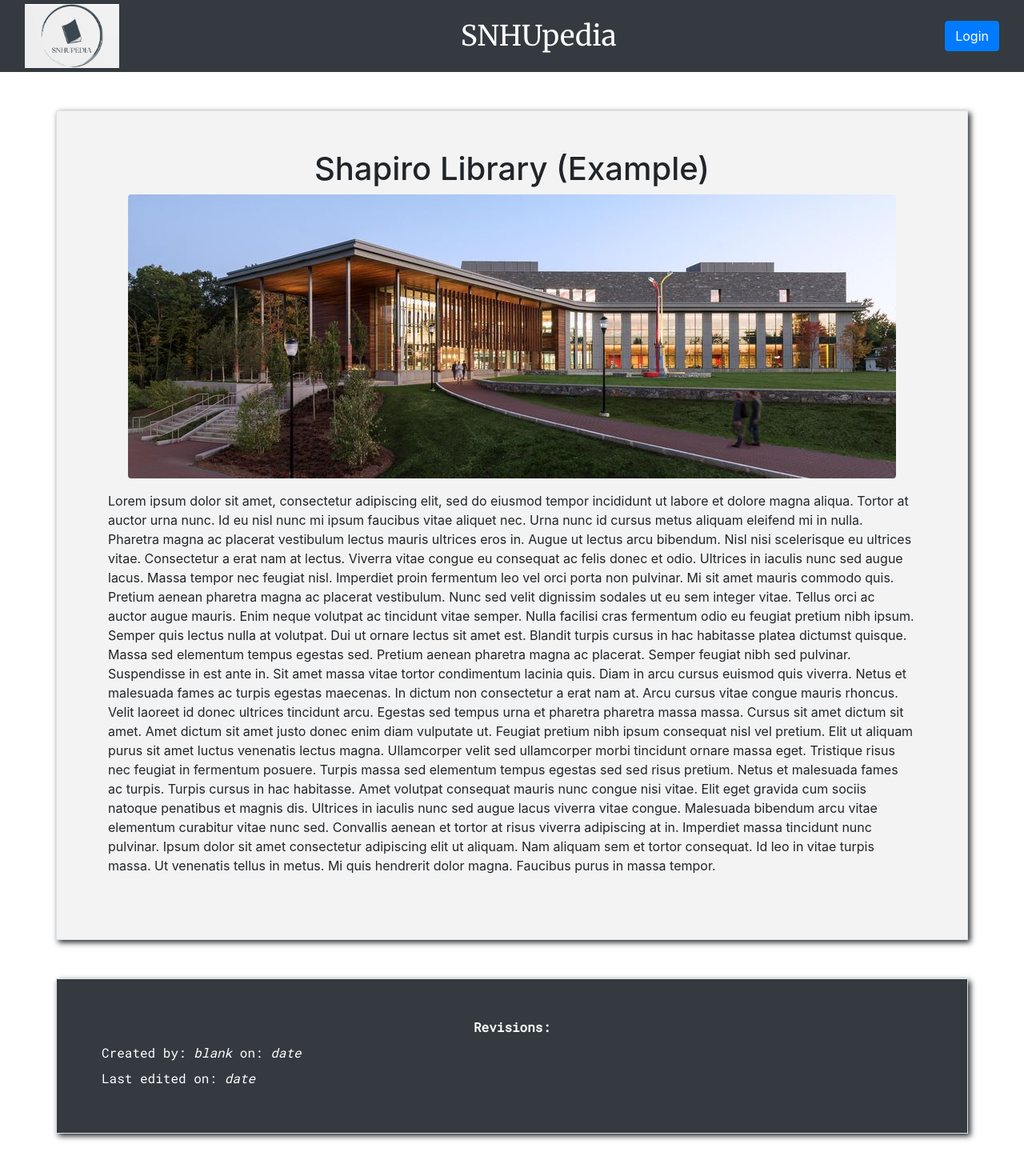
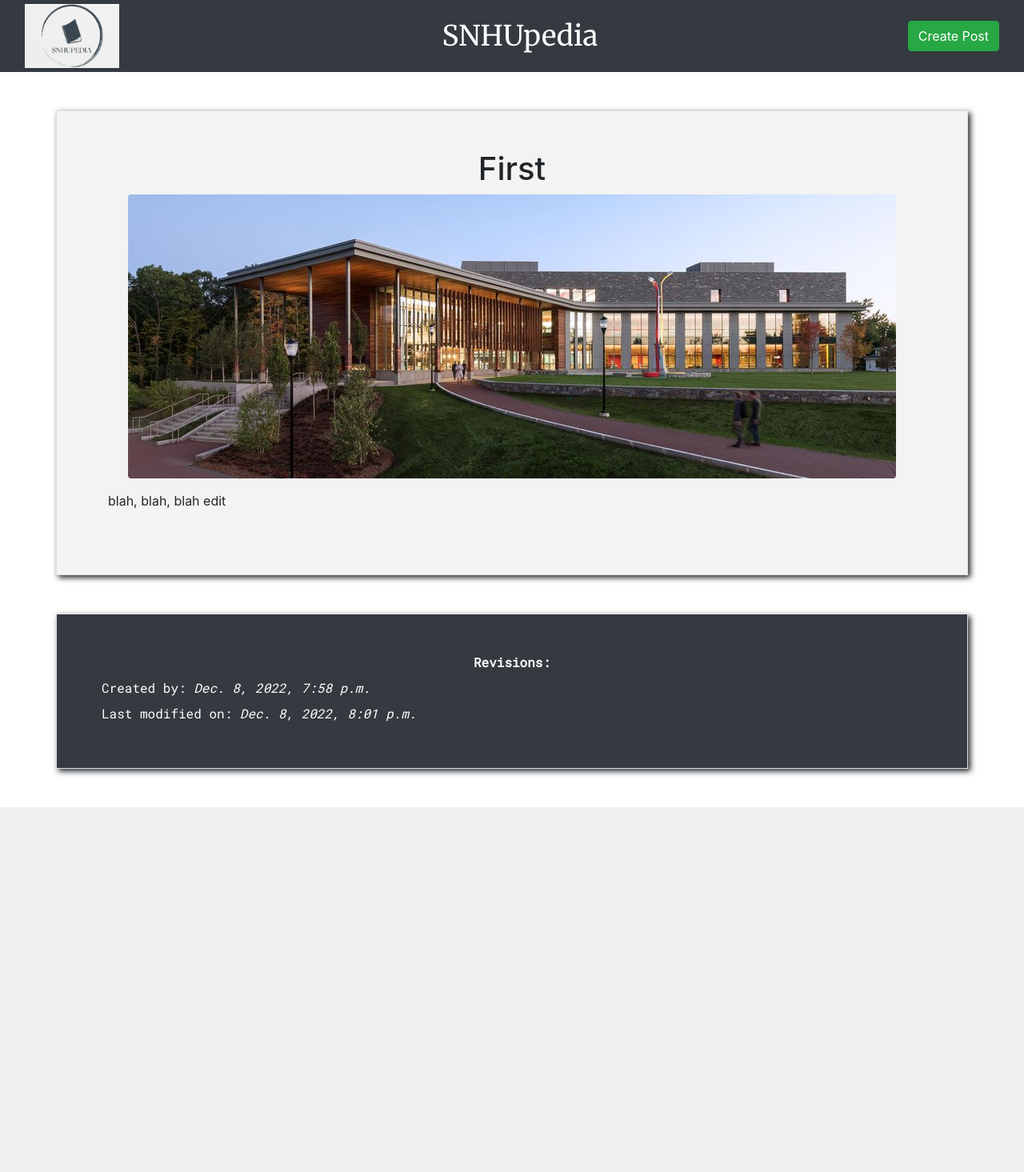
Before and after one commit to SNHU-CETA-CIT-CS/final-project-teamone, a Django app: page /post/1/ in a window 1280 px wide. Shown: the whole page at 80% size. After the commit the page ends 1009 px from the top, so only its background shows below. Run offline with Django 4.2, Linux system fonts and the light colour scheme; data comes from the database, SQL or seed files in the repository.

Commit message:
Rewrite articleDetailView.html to be dynamic
Rewrite articleDetailView.html to include dynamic Django elements

```diff
--- a/templates/articleDetailView.html
+++ b/templates/articleDetailView.html
@@ -1,79 +1,20 @@
 <!DOCTYPE html>
 <html lang="en">
-<head>
-    <meta charset="UTF-8">
+{% extends "snhupediabase.html" %}
 
-    <!-- bootstrap stuff -->
-    <meta name="viewport" content="width=device-width, initial-scale=1">
-    <meta http-equiv="X-UA-Compatible" content="ie=edge">
-    <link rel="stylesheet" href="https://cdn.jsdelivr.net/npm/bootstrap@4.0.0/dist/css/bootstrap.min.css" integrity="sha384-Gn5384xqQ1aoWXA+058RXPxPg6fy4IWvTNh0E263XmFcJlSAwiGgFAW/dAiS6JXm" crossorigin="anonymous">
-
-    <!-- from Google APIs used for title font -->
-    <link rel="preconnect" href="https://fonts.googleapis.com"><link rel="preconnect" href="https://fonts.gstatic.com" crossorigin>
-    <link href="https://fonts.googleapis.com/css2?family=Merriweather&display=swap" rel="stylesheet">
-
-    <!-- for monospace font -->
-    <link href="https://fonts.googleapis.com/css2?family=Roboto+Mono&display=swap" rel="stylesheet">
-
-    <!-- personal stylesheet for minor tweaks -->
-    <link rel="stylesheet" href="/static/css/snhupediaTheme.css">
-    <title>SNHUpedia - Article Example</title>
-</head>
-<body>
-    <!-- The website navbar/title bar -->
-        <div class="navbar bg-dark p-0 text-white">
-        <div class="container-fluid">
-                <!-- logo image -->
-                <img class=" navbar navbar-brand" alt="SNHUpedia logo" src="/static/images/logo/SNHUPEDIA_Logo.jpg" style="width: 150px ">
-                <div class="snhupedia-title navbar navbar-text">SNHUpedia</div>
-                <!-- TODO: add button functionality -->
-                <div class="navbar navbar-text">
-                    <button type="button" class="btn btn-primary">Login</button>
-                </div>
-
-        </div>
-    </div>
-
-    <!-- The main paragraph, including picture and all -->
+{% block content %}
+ <!-- The main paragraph, including picture and all -->
         <div class="snhupedia-box-shadow snhupedia-box-color container border p-5 my-5">
-        <h1 class="text-center">Shapiro Library (Example)</h1>
+        <h1 class="text-center">{{ post.title }}</h1>
         <img src="/static/images/articleimgs/shapiroLibrary.png" class="rounded mx-auto d-block img-fluid" alt="Article Image">
-        <p class="p-3">Lorem ipsum dolor sit amet, consectetur adipiscing elit, sed do eiusmod tempor incididunt
-             ut labore et dolore magna aliqua. Tortor at auctor urna nunc. Id eu nisl nunc mi ipsum faucibus vitae
-            aliquet nec. Urna nunc id cursus metus aliquam eleifend mi in nulla. Pharetra magna ac placerat vestibulum
-            lectus mauris ultrices eros in. Augue ut lectus arcu bibendum. Nisl nisi scelerisque eu ultrices vitae.
-            Consectetur a erat nam at lectus. Viverra vitae congue eu consequat ac felis donec et odio. Ultrices in
-            iaculis nunc sed augue lacus. Massa tempor nec feugiat nisl. Imperdiet proin fermentum leo vel orci porta
-            non pulvinar. Mi sit amet mauris commodo quis.
-            Pretium aenean pharetra magna ac placerat vestibulum. Nunc sed velit dignissim sodales ut eu sem integer
-            vitae. Tellus orci ac auctor augue mauris. Enim neque volutpat ac tincidunt vitae semper. Nulla facilisi
-            cras fermentum odio eu feugiat pretium nibh ipsum. Semper quis lectus nulla at volutpat. Dui ut ornare
-            lectus sit amet est. Blandit turpis cursus in hac habitasse platea dictumst quisque. Massa sed elementum
-            tempus egestas sed. Pretium aenean pharetra magna ac placerat. Semper feugiat nibh sed pulvinar.
-            Suspendisse in est ante in. Sit amet massa vitae tortor condimentum lacinia quis. Diam in arcu cursus
-            euismod quis viverra. Netus et malesuada fames ac turpis egestas maecenas. In dictum non consectetur a erat
-            nam at. Arcu cursus vitae congue mauris rhoncus. Velit laoreet id donec ultrices tincidunt arcu. Egestas
-            sed tempus urna et pharetra pharetra massa massa. Cursus sit amet dictum sit amet.
-
-            Amet dictum sit amet justo donec enim diam vulputate ut. Feugiat pretium nibh ipsum consequat nisl vel
-            pretium. Elit
-            ut aliquam purus sit amet luctus venenatis lectus magna. Ullamcorper velit sed ullamcorper morbi tincidunt
-            ornare massa eget. Tristique risus nec feugiat in fermentum posuere. Turpis massa sed elementum tempus
-            egestas sed sed risus pretium. Netus et malesuada fames ac turpis. Turpis cursus in hac habitasse. Amet
-            volutpat consequat mauris nunc congue nisi vitae. Elit eget gravida cum sociis natoque penatibus et magnis
-            dis. Ultrices in iaculis nunc sed augue lacus viverra vitae congue. Malesuada bibendum arcu vitae elementum
-            curabitur vitae nunc sed. Convallis aenean et tortor at risus viverra adipiscing at in. Imperdiet massa
-            tincidunt nunc pulvinar. Ipsum dolor sit amet consectetur adipiscing elit ut aliquam. Nam aliquam sem et
-            tortor consequat. Id leo in vitae turpis massa. Ut venenatis tellus in metus. Mi quis hendrerit dolor
-            magna. Faucibus purus in massa tempor.</p>
+        <p class="p-3">{{ post.body }}</p>
     </div>
 
     <!-- This contains the information for who created and who edited the file -->
 
     <div class="snhupedia-box-shadow snhupedia-box-color container border p-5 my-5 bg-dark">
         <div class="text-center text-white font-weight-bold snhupedia-monospace">Revisions:</div>
-        <div class="text-white m-2 snhupedia-monospace">Created by: <p1 class="font-italic">blank</p1> on: <p1 class="font-italic">date</p1></div>
-        <div class="text-white m-2 snhupedia-monospace">Last edited on: <p1 class="font-italic">date</p1></div>
+        <div class="text-white m-2 snhupedia-monospace">Created by: <p1 class="font-italic">{{ post.created }}</p1></div>
+        <div class="text-white m-2 snhupedia-monospace">Last modified on: <p1 class="font-italic">{{ post.modified }}</p1></div>
     </div>
-</body>
-</html>
+{% endblock content %}
```
